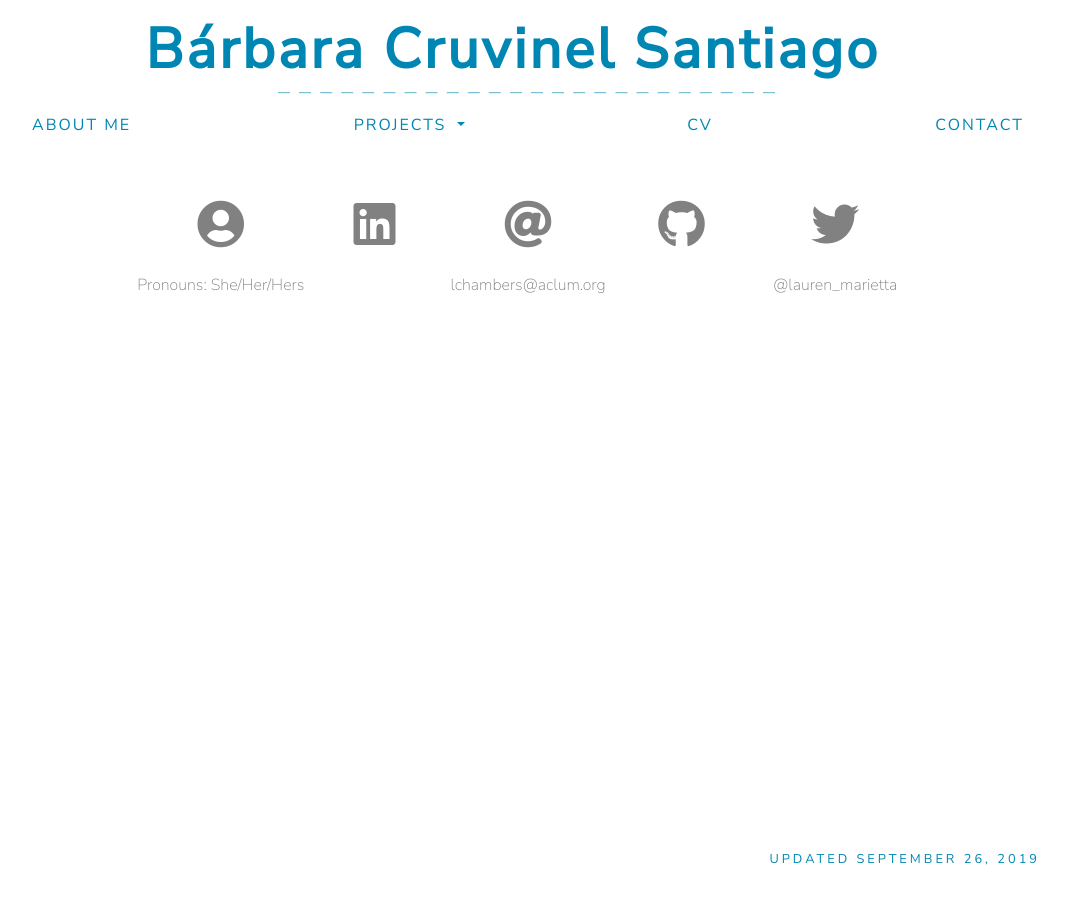
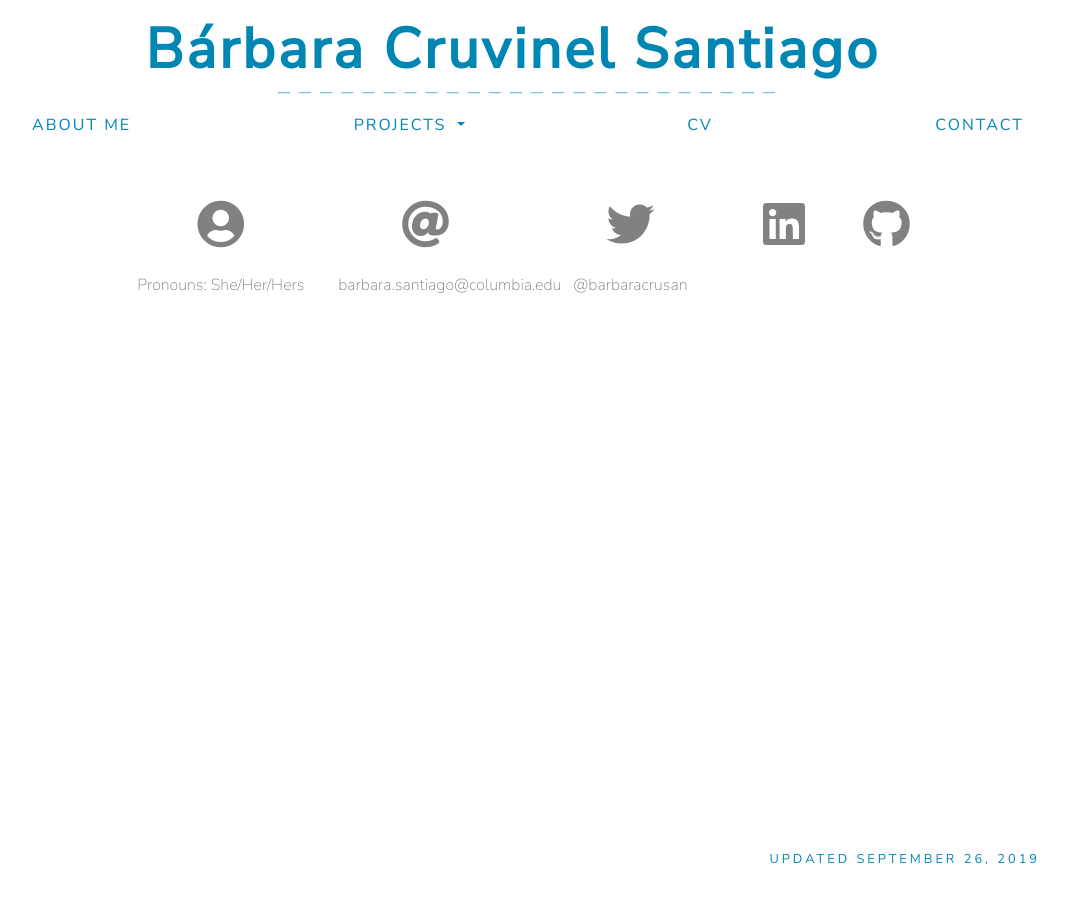
Before and after one commit to barbaracrusan/barbaracrusan.github.io, a Jekyll site: the page built from contact.html, in a window 1280 px wide. Shown: the whole page, without its empty margins (112-1180 px from the left). Built offline with Jekyll 4.4.1, drawn with Linux system fonts in a browser that asks for light colours; nearby versions of some CDN libraries.

Commit message:
Updated contact page

```diff
--- a/contact.html
+++ b/contact.html
@@ -11,6 +11,23 @@ title: Contact
         Pronouns: She/Her/Hers<br><br>
     </div>
 
+
+    <div class="col-md-3 text-center">
+      <a class='contact-link' href="mailto:barbara.santiago@columbia.edu">
+        <span class="fa fa-at fa-3x" aria-hidden="true"></span><br><br>
+        barbara.santiago@columbia.edu<br><br>
+      </a>
+    </div>
+
+
+    <div class="col-md-3 text-center">
+      <a class='contact-link' href="https://twitter.com/barbaracrusan" target="_blank">
+        <span class="fab fa-twitter fa-3x" aria-hidden="true"></span><br><br>
+        @barbaracrusan<br><br>
+      </a>
+    </div>
+
+
     <div class="col text-center">
         <a class='contact-link' href="https://www.linkedin.com/in/barbara-cruvinel-santiago/" target="_blank">
           <span class="fab fa-linkedin fa-3x" aria-hidden="true"></span>
@@ -20,19 +37,6 @@ title: Contact
         </div>
     </div>
 
-    <div class="col-md-3 text-center">
-      <a class='contact-link' href="mailto:barbara.santiago@columbia.edu">
-        <span class="fa fa-at fa-3x" aria-hidden="true"></span><br><br>
-        lchambers@aclum.org<br><br>
-      </a>
-    </div>
-
-    <!--<div class="col-md-3 text-center" style="color: #818181">-->
-      <!--<span class="fa fa-building fa-3x" aria-hidden="true"></span><br><br>-->
-      <!--<a>Space Telescope Science Institute</a></br>-->
-      <!--<a>3700 San Martin Dr.</a></br>-->
-      <!--<a>Baltimore, MD 21211</a></br><br><br>-->
-    <!--</div>-->
 
     <div class="col text-center">
         <a class='contact-link' href="https://github.com/barbaracrusan" target="_blank">
@@ -43,13 +47,6 @@ title: Contact
         </div>
     </div>
 
-    <div class="col-md-3 text-center">
-      <a class='contact-link' href="https://twitter.com/barbaracrusan" target="_blank">
-        <span class="fab fa-twitter fa-3x" aria-hidden="true"></span><br><br>
-        @lauren_marietta<br><br>
-      </a>
-    </div>
-
 
   </div>
 
```
